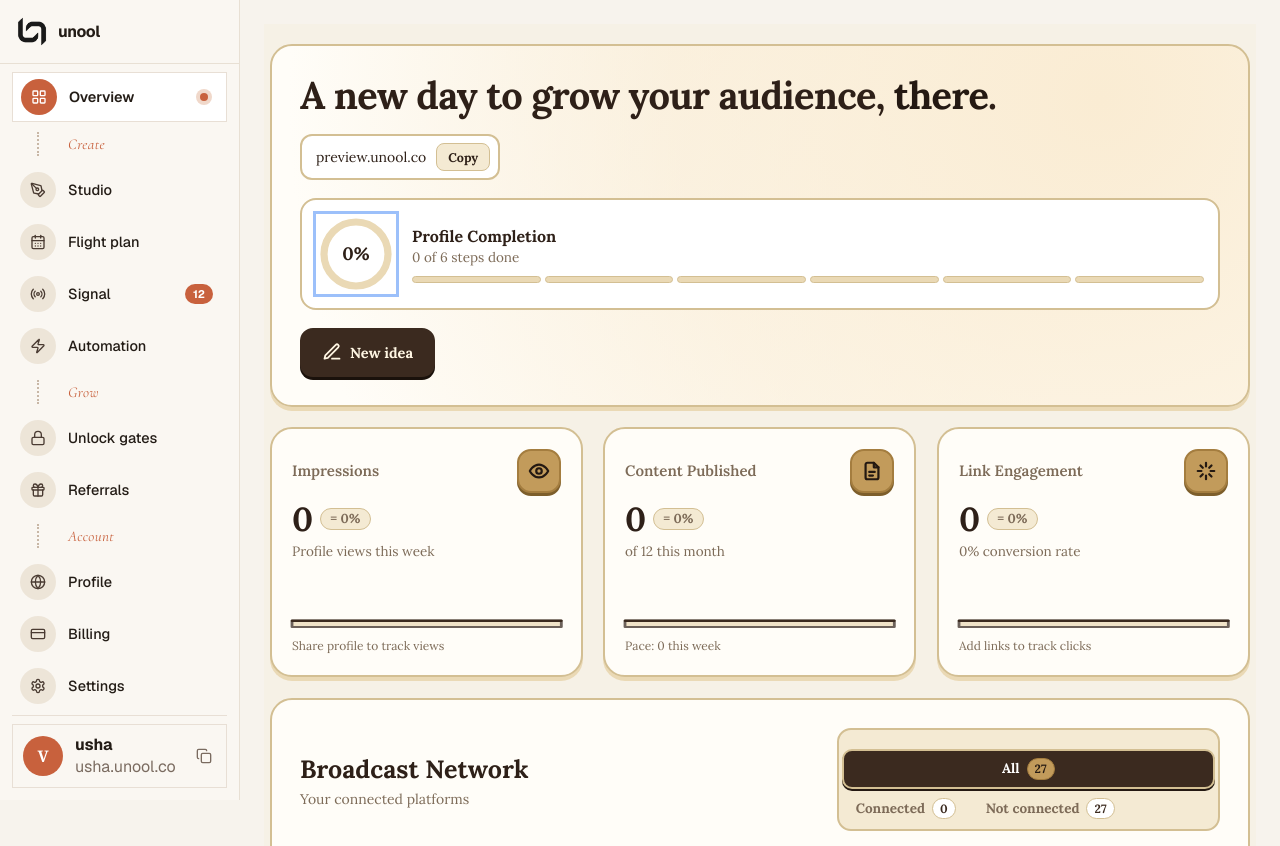
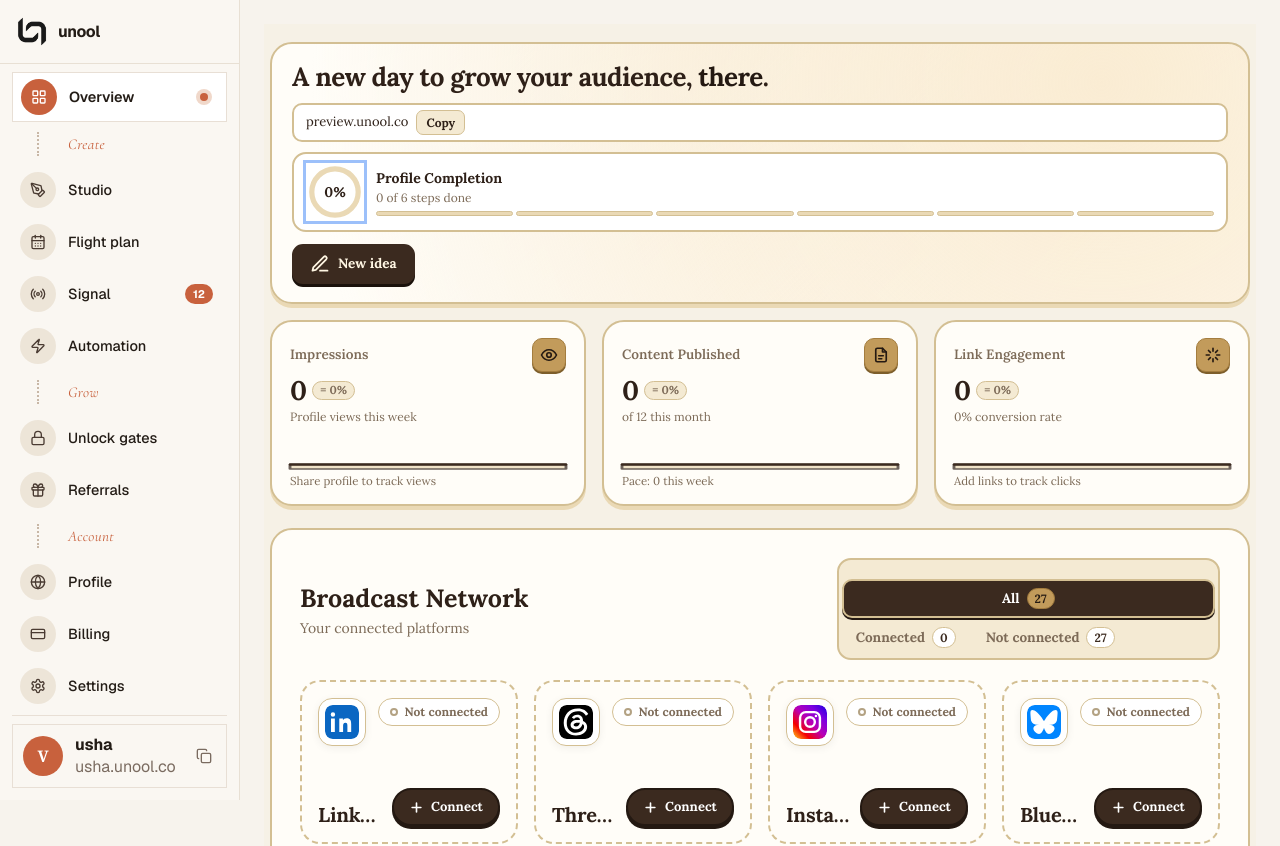
Before and after one commit to xpixenoxx/unool, a Next.js app: page /dashboard in a window 1280 px wide. Shown: the top 846 px of the page. Built offline with nearby package versions, Linux system fonts and the light colour scheme; no server answers; the database is empty.

Commit message:
style(dashboard): reduce vertical height and compact dimensions of hero and stat cards

```diff
--- a/app/dashboard/DashboardClient.tsx
+++ b/app/dashboard/DashboardClient.tsx
@@ -361,7 +361,7 @@ function InteractiveSparkline({
     const val = series[idx];
     const xPct = (idx / (series.length - 1)) * 100;
     const yVal = 44 - (val / maxVal) * 38;
-    const yPx = 10 + (yVal / 50) * 52;
+    const yPx = 4 + (yVal / 50) * 38;
 
     const daysAgo = (series.length - 1) - idx;
     let dateStr = 'Today';
--- a/app/dashboard/overview.css
+++ b/app/dashboard/overview.css
@@ -157,16 +157,16 @@
 /* ─── Top Grid (Hero + 3 Stats) ─────────────────────────── */
 #ov-root .top {
   display: grid;
-  grid-template-columns: minmax(0, 1.4fr) repeat(3, minmax(0, 1fr));
-  gap: 20px;
-  width: 100%;
-  max-width: 100%;
-  min-width: 0;
-  padding-top: 6px;
+  grid-template-columns: minmax(0, 1.35fr) repeat(3, minmax(0, 1fr));
+  gap: 16px;
+  width: 100%;
+  max-width: 100%;
+  min-width: 0;
+  padding-top: 4px;
 }
 
 #ov-root .hero {
-  padding: 28px;
+  padding: 18px 20px;
   position: relative;
   overflow: hidden;
   background: radial-gradient(circle at 85% 15%, #f4e3bd 0%, rgba(244, 227, 189, 0.5) 48%, var(--card) 92%),
@@ -174,6 +174,9 @@
   min-width: 0;
   max-width: 100%;
   box-sizing: border-box;
+  display: flex;
+  flex-direction: column;
+  justify-content: space-between;
 }
 
 /* Atmospheric Phase Theming for Hero Card: permanent warm ambient golden glow without cursor movement */
@@ -199,9 +202,9 @@
 }
 
 #ov-root h1 {
-  margin: 0 0 16px;
-  font-size: clamp(26px, 3.2vw, 38px);
-  line-height: 1.15;
+  margin: 0 0 10px;
+  font-size: clamp(20px, 2.1vw, 26px);
+  line-height: 1.18;
   font-weight: 700;
   letter-spacing: -0.02em;
   word-break: break-word;
@@ -216,13 +219,13 @@
 #ov-root .url {
   display: inline-flex;
   align-items: center;
-  gap: 10px;
-  max-width: 100%;
-  padding: 7px 8px 7px 14px;
-  border-radius: 12px;
+  gap: 8px;
+  max-width: 100%;
+  padding: 5px 8px 5px 12px;
+  border-radius: 10px;
   background: #fff;
   border: 2px solid var(--line);
-  font-size: 14px;
+  font-size: 13px;
   min-width: 0;
   box-sizing: border-box;
 }
@@ -254,11 +257,11 @@
 }
 
 #ov-root .cp {
-  padding: 4px 11px;
-  border-radius: 8px;
+  padding: 3px 9px;
+  border-radius: 7px;
   background: var(--g3);
   border: 1.5px solid var(--line);
-  font-size: 12.5px;
+  font-size: 12px;
   font-weight: 700;
   transition: 0.15s;
   flex-shrink: 0;
@@ -271,11 +274,11 @@
 
 #ov-root .comp {
   display: flex;
-  gap: 16px;
+  gap: 12px;
   align-items: center;
-  margin: 18px 0;
-  padding: 14px;
-  border-radius: 16px;
+  margin: 10px 0 12px;
+  padding: 9px 12px;
+  border-radius: 14px;
   background: #fff;
   border: 2px solid var(--line);
   cursor: pointer;
@@ -298,14 +301,14 @@
 
 #ov-root .ring {
   position: relative;
-  width: 80px;
-  height: 80px;
+  width: 58px;
+  height: 58px;
   flex: none;
 }
 
 #ov-root .ring svg {
-  width: 80px;
-  height: 80px;
+  width: 58px;
+  height: 58px;
   transform: rotate(-90deg);
   stroke-width: 9;
 }
@@ -315,12 +318,13 @@
   inset: 0;
   display: grid;
   place-items: center;
-  font-size: 18px;
+  font-size: 14px;
+  font-weight: 700;
 }
 
 #ov-root .comp strong {
   display: block;
-  font-size: 16px;
+  font-size: 14px;
   white-space: nowrap;
   overflow: hidden;
   text-overflow: ellipsis;
@@ -328,7 +332,7 @@
 
 #ov-root .comp small {
   color: var(--mute);
-  font-size: 13.5px;
+  font-size: 12px;
   display: block;
   white-space: nowrap;
   overflow: hidden;
@@ -337,8 +341,8 @@
 
 #ov-root .segs {
   display: flex;
-  gap: 4px;
-  margin-top: 8px;
+  gap: 3px;
+  margin-top: 5px;
   width: 100%;
   min-width: 0;
 }
@@ -346,8 +350,8 @@
 #ov-root .segs i {
   flex: 1;
   min-width: 0;
-  height: 7px;
-  border-radius: 4px;
+  height: 5px;
+  border-radius: 3px;
   background: var(--g2);
   border: 1px solid var(--line);
 }
@@ -357,12 +361,19 @@
   border-color: #a47d3f;
 }
 
+#ov-root .hero .btn.d {
+  padding: 8px 16px;
+  font-size: 13.5px;
+  border-radius: 11px;
+  align-self: flex-start;
+}
+
 /* ─── Stat Cards ─────────────────────────────────────────── */
 #ov-root .stat {
-  padding: 20px;
+  padding: 16px 18px 14px;
   display: flex;
   flex-direction: column;
-  gap: 4px;
+  gap: 2px;
   transition: transform 0.22s cubic-bezier(0.16, 1, 0.3, 1), box-shadow 0.22s ease, border-color 0.22s ease;
   min-width: 0;
   max-width: 100%;
@@ -384,7 +395,7 @@
   display: flex;
   justify-content: space-between;
   align-items: center;
-  font-size: 15px;
+  font-size: 13.5px;
   color: var(--mute);
   font-weight: 600;
   min-width: 0;
@@ -397,23 +408,23 @@
 }
 
 #ov-root .ib {
-  width: 44px;
-  height: 44px;
-  border-radius: 14px;
+  width: 34px;
+  height: 34px;
+  border-radius: 10px;
   display: grid;
   place-items: center;
   background: var(--gold);
   color: var(--esp);
-  border: 2px solid #a47d3f;
-  box-shadow: 0 3px 0 #7d5e2b;
+  border: 1.5px solid #a47d3f;
+  box-shadow: 0 2px 0 #7d5e2b;
   transition: 0.2s;
   flex: none;
 }
 
 #ov-root .ib svg {
-  width: 22px;
-  height: 22px;
-  stroke-width: 2.4;
+  width: 18px;
+  height: 18px;
+  stroke-width: 2.2;
   transition: 0.35s;
 }
 
@@ -484,10 +495,10 @@
 #ov-root .stat-tooltip::before {
   content: '';
   position: absolute;
-  top: -6.5px;
-  right: 17px;
-  width: 11px;
-  height: 11px;
+  top: -6px;
+  right: 12px;
+  width: 10px;
+  height: 10px;
   background: var(--esp);
   border-left: 1.5px solid var(--gold);
   border-top: 1.5px solid var(--gold);
@@ -540,21 +551,21 @@
 }
 
 #ov-root .num {
-  font-size: clamp(30px, 2.6vw, 42px);
+  font-size: clamp(24px, 2.1vw, 30px);
   font-weight: 700;
   line-height: 1.1;
-  margin-top: 4px;
+  margin-top: 2px;
   letter-spacing: -0.03em;
   display: flex;
   align-items: center;
   flex-wrap: wrap;
-  gap: 8px;
+  gap: 6px;
 }
 
 #ov-root .tr {
-  font-size: 13px;
-  font-weight: 700;
-  padding: 3px 9px;
+  font-size: 11.5px;
+  font-weight: 700;
+  padding: 2px 7px;
   border-radius: 99px;
   vertical-align: middle;
   letter-spacing: 0;
@@ -577,7 +588,7 @@
 }
 
 #ov-root .sub {
-  font-size: 13.5px;
+  font-size: 12px;
   color: var(--mute);
   overflow: hidden;
   text-overflow: ellipsis;
@@ -587,7 +598,7 @@
 #ov-root .spw {
   position: relative;
   margin-top: auto;
-  padding-top: 10px;
+  padding-top: 4px;
   width: 100%;
   max-width: 100%;
   min-width: 0;
@@ -596,7 +607,7 @@
 #ov-root .spk {
   width: 100%;
   max-width: 100%;
-  height: 52px;
+  height: 38px;
   display: block;
   overflow: visible;
   cursor: crosshair;
@@ -657,9 +668,9 @@
 }
 
 #ov-root .note {
-  font-size: 12px;
+  font-size: 11.5px;
   color: var(--mute);
-  margin-top: 6px;
+  margin-top: 2px;
   overflow: hidden;
   text-overflow: ellipsis;
   white-space: nowrap;
```
